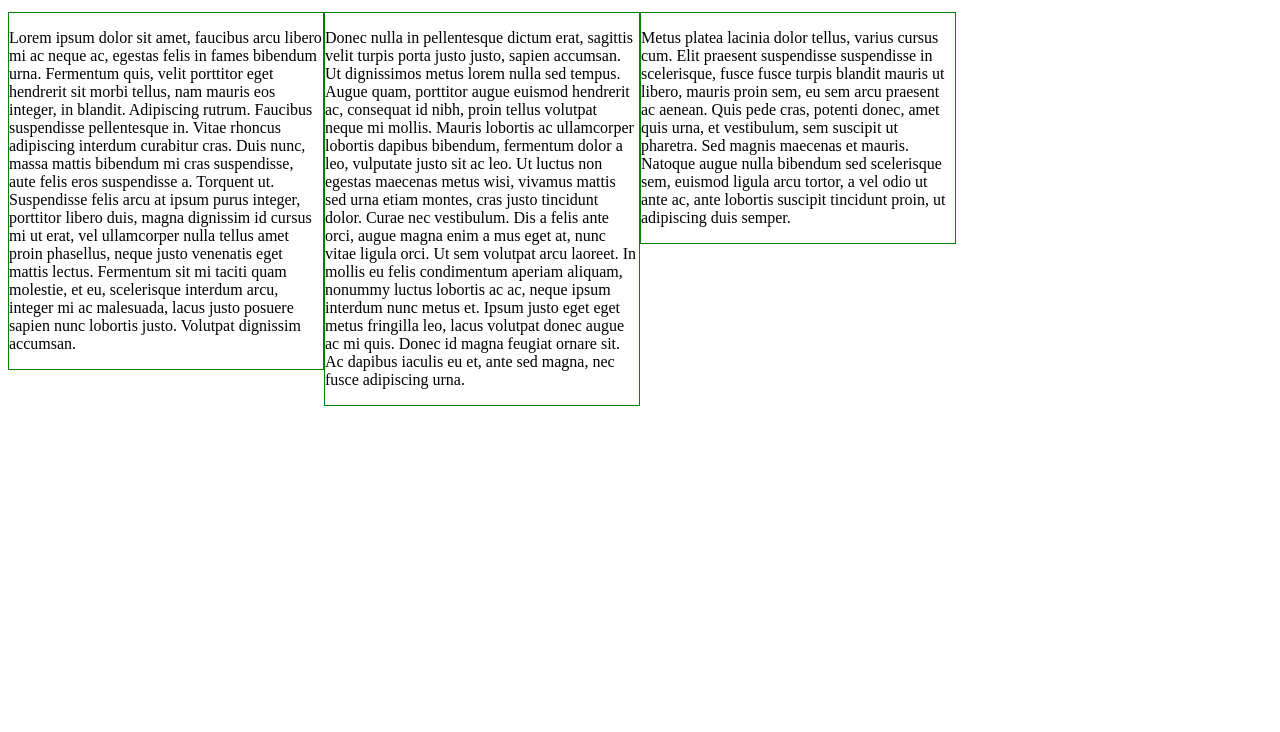
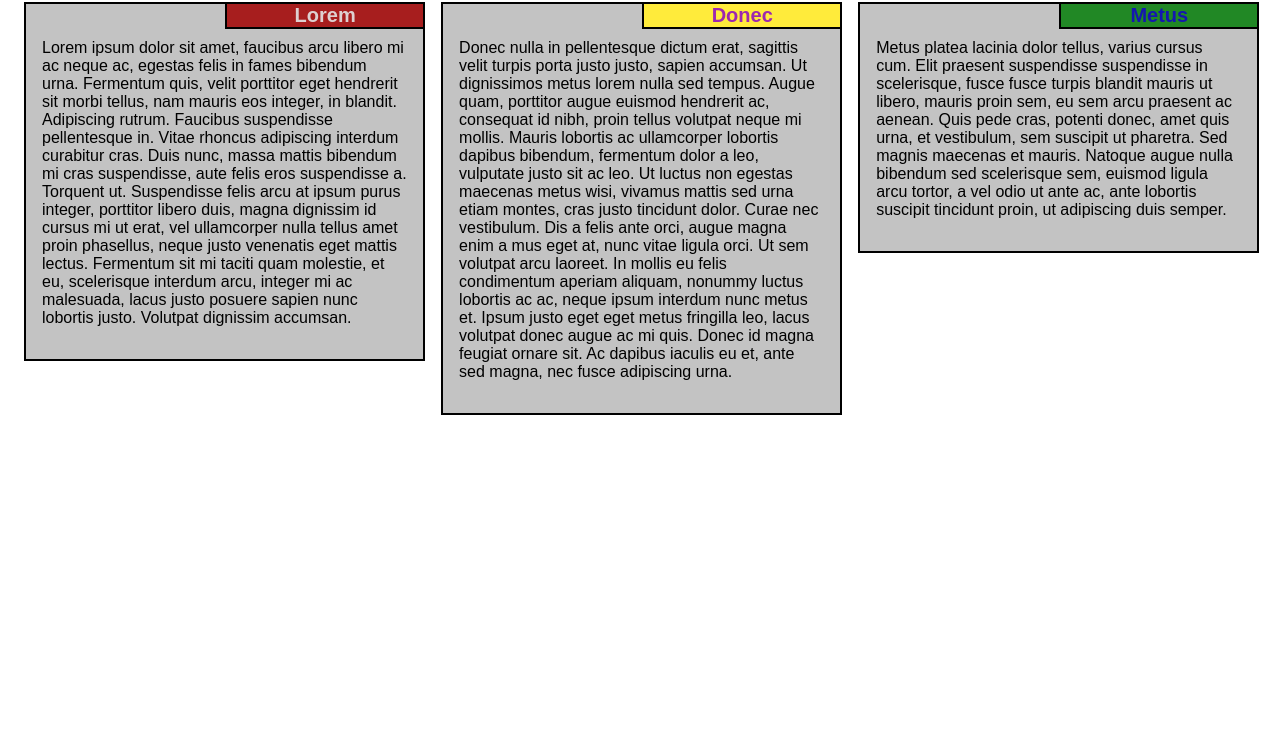
Before and after one commit to ricventu/fullstack-course4, a plain HTML site: page module2-solution/index.html in a window 1280 px wide. Shown: the part 68-800 px from the top of the page. Drawn offline with Linux system fonts and the light colour scheme.

Commit message:
maybe :)

```diff
--- a/module2-solution/css/styles.css
+++ b/module2-solution/css/styles.css
@@ -1,6 +1,50 @@
 /*base*/
 * {
   box-sizing: border-box;
+  font-family: Arial, Helvetica, sans-serif;
+}
+
+
+h1 {
+  text-align: center;
+  font-size: 175%;
+}
+
+section {
+  border: 2px solid black;
+  margin-left: 16px;
+  margin-bottom: 16px;
+  background-color: #C3C3C3;
+}
+section > h2 {
+  font-size: 125%;
+  text-align: center;
+  position: relative;
+  float: right;
+  top: -2px;
+  right: -2px;
+  border: 2px solid black;
+  width: 200px;
+  margin: 0px;
+}
+
+#section1 > h2 {
+  color: #DED0D0;
+  background-color: #A71E1E;
+}
+#section2 > h2 {
+  background-color: #FFEB3B;
+  color: #9C27B0;
+}
+#section3 > h2 {
+  background-color: #218825;
+  color: #1416B1
+}
+
+section > p {
+    clear: both;
+    padding: 16px;
+    padding-top: 8px;
 }
 
 /* Simple Responsive Framework. */
@@ -8,11 +52,11 @@
   width: 100%;
 }
 
+
 /********** Large devices only **********/
 @media (min-width: 992px) {
   .col-lg-1, .col-lg-2, .col-lg-3, .col-lg-4, .col-lg-5, .col-lg-6, .col-lg-7, .col-lg-8, .col-lg-9, .col-lg-10, .col-lg-11, .col-lg-12 {
     float: left;
-    border: 1px solid green;
   }
   .col-lg-1 {
     width: 8.33%;
@@ -56,7 +100,6 @@
 @media (min-width: 768px) and (max-width: 991px) {
   .col-md-1, .col-md-2, .col-md-3, .col-md-4, .col-md-5, .col-md-6, .col-md-7, .col-md-8, .col-md-9, .col-md-10, .col-md-11, .col-md-12 {
     float: left;
-    border: 1px solid green;
   }
   .col-md-1 {
     width: 8.33%;
@@ -100,7 +143,6 @@
 @media (max-width: 767px) {
   .col-sd-1, .col-sd-2, .col-sd-3, .col-sd-4, .col-sd-5, .col-sd-6, .col-sd-7, .col-sd-8, .col-sd-9, .col-sd-10, .col-sd-11, .col-sd-12 {
     float: left;
-    border: 1px solid green;
   }
   .col-sd-1 {
     width: 8.33%;
--- a/module2-solution/index.html
+++ b/module2-solution/index.html
@@ -11,24 +11,33 @@
 <h1>Responsive Layout</h1>
 
 <div class="row">
-  <div class="col-lg-3 col-md-6 col-sd-12">
+  <div class="col-lg-4 col-md-6 col-sd-12">
+    <section id="section1">
+      <h2>Lorem</h2>
       <p>
 Lorem ipsum dolor sit amet, faucibus arcu libero mi ac neque ac, egestas felis in fames bibendum urna. Fermentum quis, velit porttitor eget hendrerit sit morbi tellus, nam mauris eos integer, in blandit. Adipiscing rutrum. Faucibus suspendisse pellentesque in. Vitae rhoncus adipiscing interdum curabitur cras. Duis nunc, massa mattis bibendum mi cras suspendisse, aute felis eros suspendisse a. Torquent ut. Suspendisse felis arcu at ipsum purus integer, porttitor libero duis, magna dignissim id cursus mi ut erat, vel ullamcorper nulla tellus amet proin phasellus, neque justo venenatis eget mattis lectus. Fermentum sit mi taciti quam molestie, et eu, scelerisque interdum arcu, integer mi ac malesuada, lacus justo posuere sapien nunc lobortis justo. Volutpat dignissim accumsan.
         </p>
+    </section>
   </div>
 </div>
 <div class="row">
-  <div class="col-lg-3 col-md-6 col-sd-12">
+  <div class="col-lg-4 col-md-6 col-sd-12">
+    <section id="section2">
+      <h2>Donec</h2>
       <p>
 Donec nulla in pellentesque dictum erat, sagittis velit turpis porta justo justo, sapien accumsan. Ut dignissimos metus lorem nulla sed tempus. Augue quam, porttitor augue euismod hendrerit ac, consequat id nibh, proin tellus volutpat neque mi mollis. Mauris lobortis ac ullamcorper lobortis dapibus bibendum, fermentum dolor a leo, vulputate justo sit ac leo. Ut luctus non egestas maecenas metus wisi, vivamus mattis sed urna etiam montes, cras justo tincidunt dolor. Curae nec vestibulum. Dis a felis ante orci, augue magna enim a mus eget at, nunc vitae ligula orci. Ut sem volutpat arcu laoreet. In mollis eu felis condimentum aperiam aliquam, nonummy luctus lobortis ac ac, neque ipsum interdum nunc metus et. Ipsum justo eget eget metus fringilla leo, lacus volutpat donec augue ac mi quis. Donec id magna feugiat ornare sit. Ac dapibus iaculis eu et, ante sed magna, nec fusce adipiscing urna.
       </p>
+    </section>
   </div>
 </div>
 <div class="row">
-  <div class="col-lg-3 col-md-6 col-sd-12">
+  <div class="col-lg-4 col-md-12 col-sd-12">
+    <section id="section3">
+      <h2>Metus</h2>
       <p>
 Metus platea lacinia dolor tellus, varius cursus cum. Elit praesent suspendisse suspendisse in scelerisque, fusce fusce turpis blandit mauris ut libero, mauris proin sem, eu sem arcu praesent ac aenean. Quis pede cras, potenti donec, amet quis urna, et vestibulum, sem suscipit ut pharetra. Sed magnis maecenas et mauris. Natoque augue nulla bibendum sed scelerisque sem, euismod ligula arcu tortor, a vel odio ut ante ac, ante lobortis suscipit tincidunt proin, ut adipiscing duis semper.
       </p>
+    </section>
   </div>
 </div>
 
```
Lines whose indentation alone changed are shown as unchanged.
